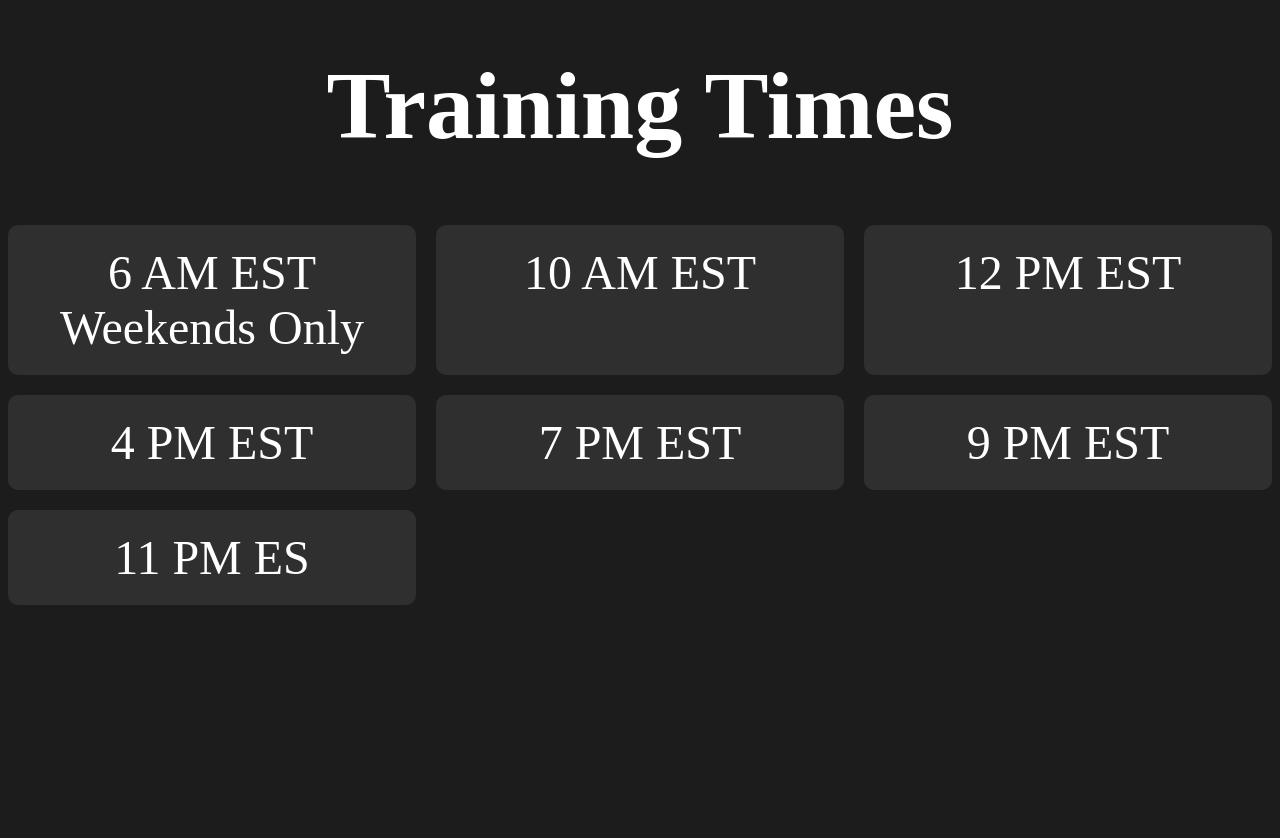
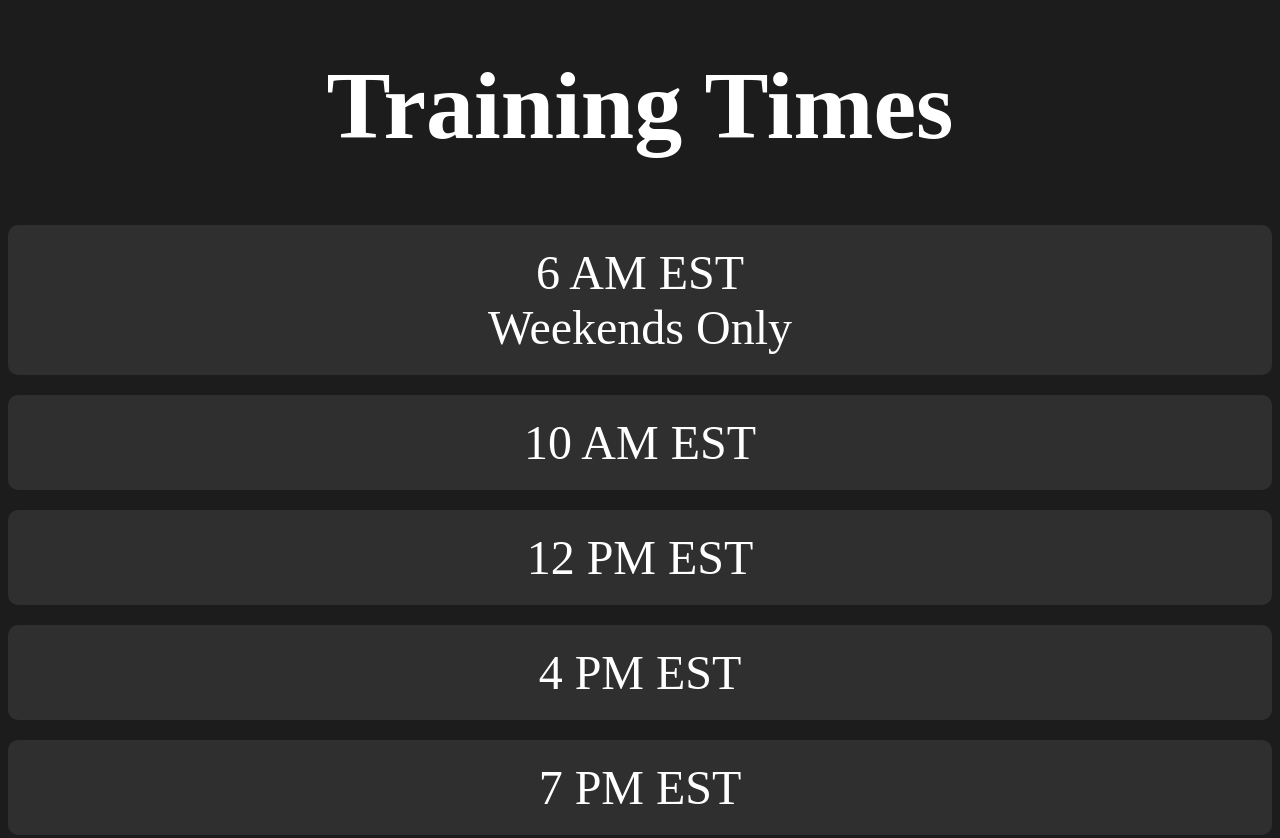
Before and after one commit to Maximum-EZ/Catts-United, a plain HTML site: page index.html in a window 1280 px wide. Shown: the top 838 px of the page. Before the commit the page ends 800 px from the top, so only its background shows below. Drawn offline with Linux system fonts and the light colour scheme.

Commit message:
Update index.html

```diff
--- a/index.html
+++ b/index.html
@@ -17,11 +17,13 @@
 
 		.schedule {
 			display: grid;
-			grid-template-columns: repeat(3, 1fr);
+			grid-template-columns: repeat(1, 1fr);
 			grid-gap: 20px;
 			margin-top: 50px;
 			font-size: 1.5em;
 			text-align: center;
+			justify-content: center;
+			align-items: center;
 		}
 
 		.schedule div {
```
